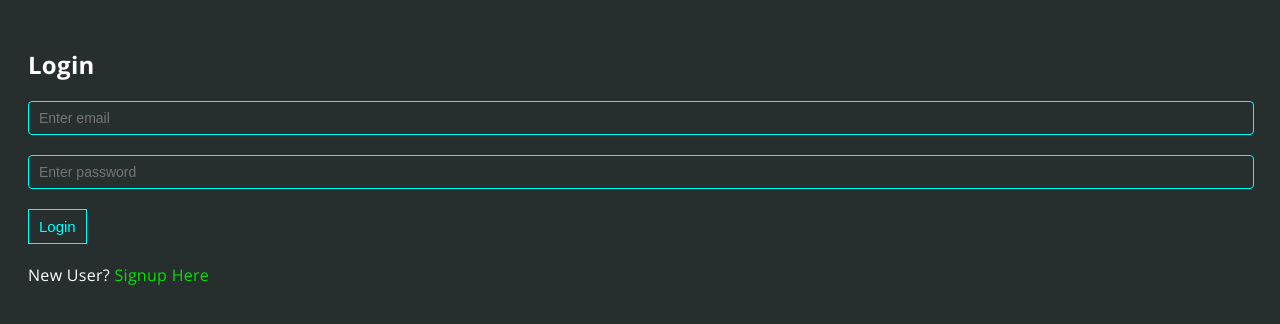
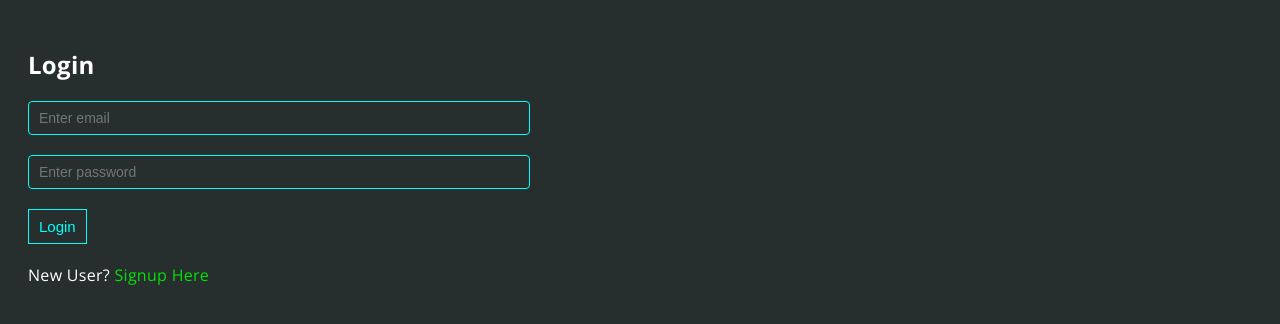
Before and after one commit to Saif-Ali-Warsi/warehouse-management, an Angular app: page /login in a window 1280 px wide. Shown: the top 324 px of the page. Built offline with nearby package versions, Linux system fonts and the light colour scheme.

Commit message:
max width fixes

```diff
--- a/src/app/auth/login/login.component.scss
+++ b/src/app/auth/login/login.component.scss
@@ -1,5 +1,6 @@
 .main-container {
   padding: 20px;
+  max-width: 500px;
 }
 
 .error-message {
--- a/src/app/auth/signup/signup.component.scss
+++ b/src/app/auth/signup/signup.component.scss
@@ -1,5 +1,6 @@
 .main-container {
   padding: 20px;
+  max-width: 500;
 }
 
 form {
```
